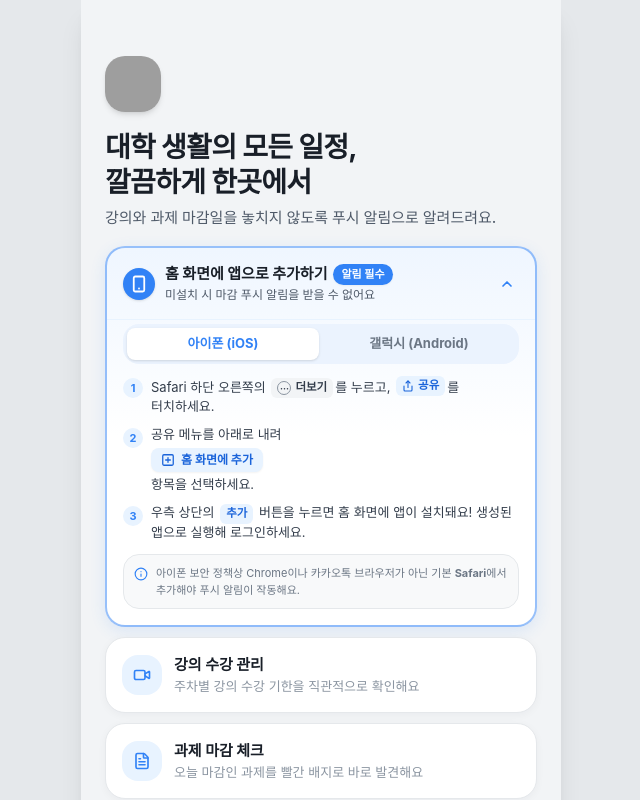
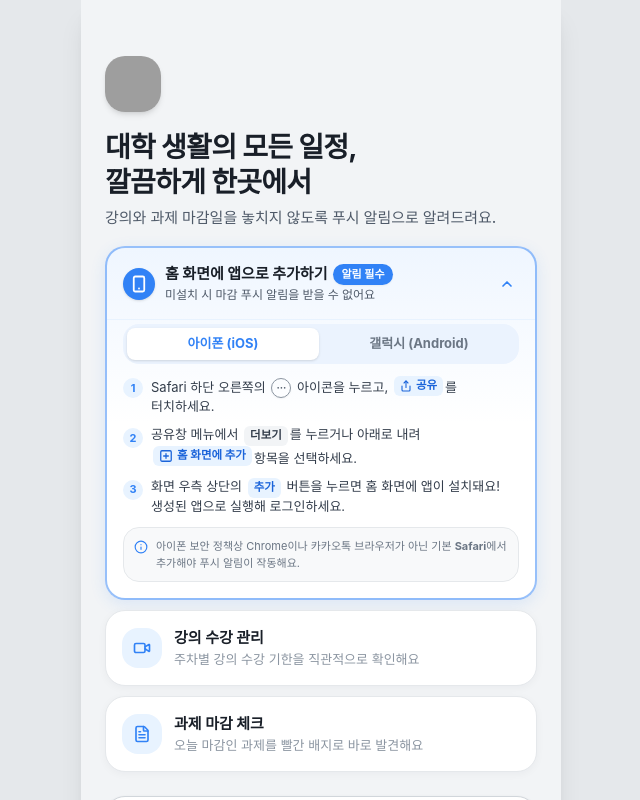
Before and after one commit to 07ez/AssignPlan, a React (Vite) app: page / in a window 1280 px wide. Both pictures are taken after a click on the button "아이폰 (iOS)". Shown: the top 800 px of the page, without its empty margins (319-959 px from the left). Built offline with nearby package versions, Linux system fonts and the light colour scheme; no server answers; grey boxes are pictures that could not be loaded; a web font is replaced by a local one.

Commit message:
fix: iOS 1번 더보기 제거 및 동그라미 아이콘 반영, 2번 문장 인라인 결합 및 더보기 추가

```diff
--- a/src/components/LoginScreen.tsx
+++ b/src/components/LoginScreen.tsx
@@ -123,11 +123,10 @@ export const LoginScreen: React.FC<LoginScreenProps> = ({ onLogin, isLoading })
                     </div>
                     <div className="flex-1 text-[#333D4B] leading-snug break-keep">
                       Safari 하단 오른쪽의{' '}
-                      <span className="whitespace-nowrap inline-flex items-center font-bold px-1.5 py-0.5 bg-[#F2F4F6] text-[#333D4B] rounded-md mx-0.5 align-baseline text-[11.5px]">
-                        <span className="inline-flex items-center justify-center w-3.5 h-3.5 rounded-full border border-[#8B95A1] text-[9px] mr-1 font-bold leading-none">···</span>
-                        더보기
-                      </span>
-                      를 누르고,{' '}
+                      <span className="whitespace-nowrap inline-flex items-center justify-center w-5 h-5 rounded-full border border-[#8B95A1] text-[10px] font-bold text-[#4E5968] align-middle mx-0.5 shadow-xs">
+                        ···
+                      </span>{' '}
+                      아이콘을 누르고,{' '}
                       <span className="whitespace-nowrap inline-flex items-center font-bold px-1.5 py-0.5 bg-[#E8F3FF] text-[#1B64DA] rounded-md mx-0.5 align-baseline text-[11.5px]">
                         <Share className="w-3 h-3 inline mr-1 stroke-[2.2]" />
                         공유
@@ -142,13 +141,15 @@ export const LoginScreen: React.FC<LoginScreenProps> = ({ onLogin, isLoading })
                       2
                     </div>
                     <div className="flex-1 text-[#333D4B] leading-snug break-keep">
-                      공유 메뉴를 아래로 내려
-                      <div className="my-1">
-                        <span className="inline-flex items-center gap-1.5 font-bold text-[#1B64DA] bg-[#E8F3FF] px-2.5 py-1 rounded-lg text-[12px] whitespace-nowrap shadow-xs">
-                          <PlusSquare className="w-3.5 h-3.5 stroke-[2.2] shrink-0" />
-                          홈 화면에 추가
-                        </span>
-                      </div>
+                      공유창 메뉴에서{' '}
+                      <span className="whitespace-nowrap inline-flex items-center font-bold px-1.5 py-0.5 bg-[#F2F4F6] text-[#333D4B] rounded-md mx-0.5 align-baseline text-[11.5px]">
+                        더보기
+                      </span>
+                      를 누르거나 아래로 내려{' '}
+                      <span className="whitespace-nowrap inline-flex items-center gap-1 font-bold px-1.5 py-0.5 bg-[#E8F3FF] text-[#1B64DA] rounded-md mx-0.5 align-baseline text-[11.5px]">
+                        <PlusSquare className="w-3.5 h-3.5 stroke-[2.2] shrink-0" />
+                        홈&nbsp;화면에&nbsp;추가
+                      </span>
                       항목을 선택하세요.
                     </div>
                   </div>
@@ -159,7 +160,7 @@ export const LoginScreen: React.FC<LoginScreenProps> = ({ onLogin, isLoading })
                       3
                     </div>
                     <div className="flex-1 text-[#333D4B] leading-snug break-keep">
-                      우측 상단의{' '}
+                      화면 우측 상단의{' '}
                       <span className="whitespace-nowrap inline-flex items-center font-bold px-1.5 py-0.5 bg-[#E8F3FF] text-[#1B64DA] rounded-md mx-0.5 align-baseline text-[11.5px]">
                         추가
                       </span>{' '}
```
